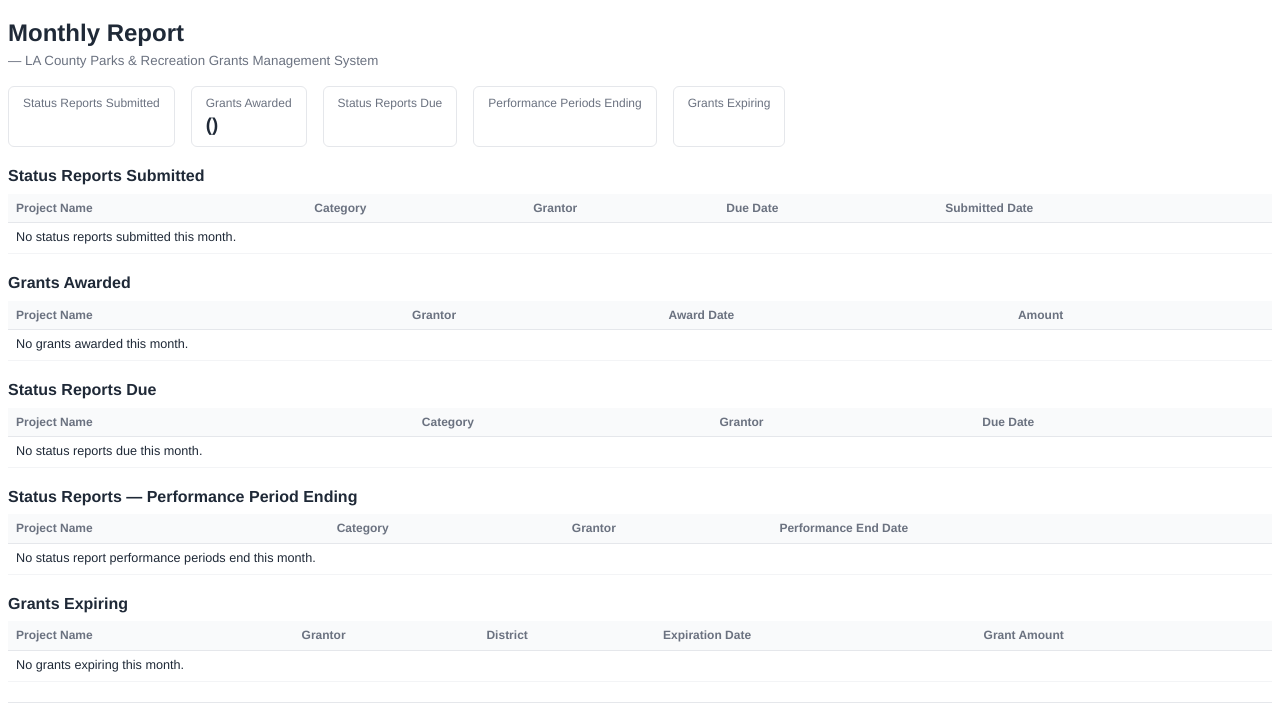
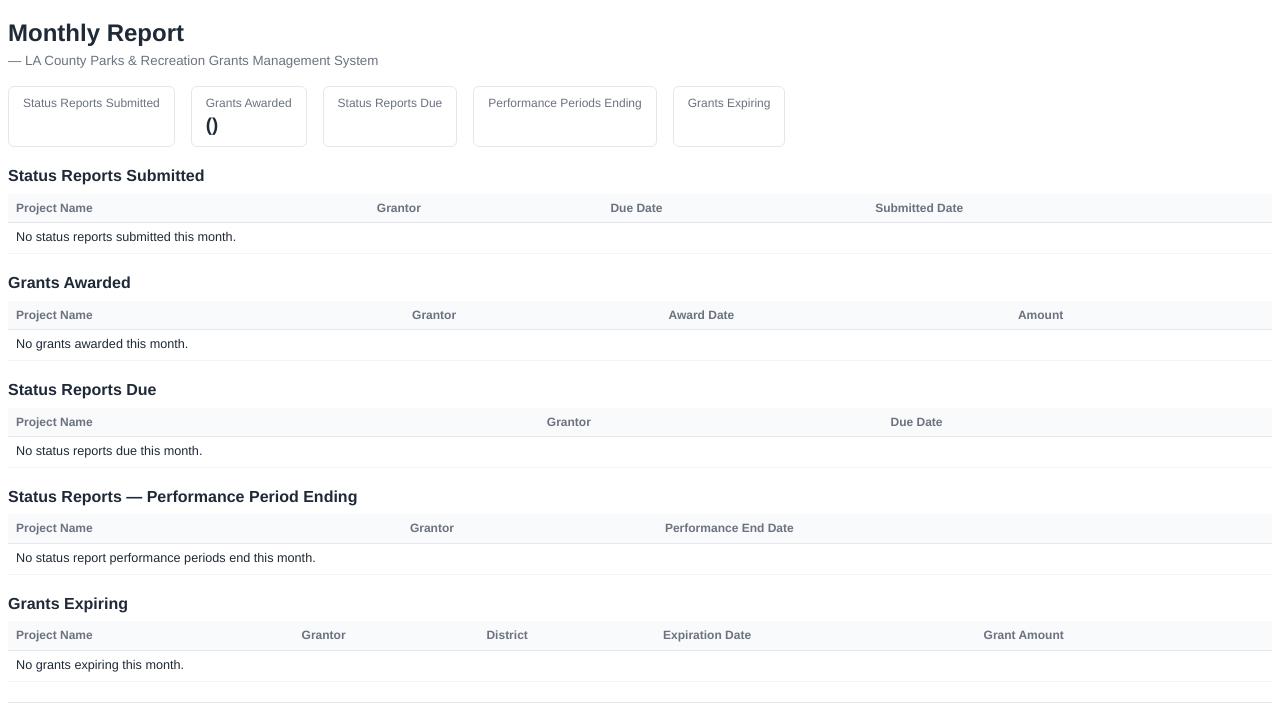
Before and after one commit to nateslee77/mygrant, a Python web app: template backend/app/templates/monthly_report.html in a window 1280 px wide. Shown: the top 714 px of the page. Run offline with Jinja, Linux system fonts and the light colour scheme; the template is opened without the code that fills it, so the values that code supplies are empty.

Commit message:
monthly report fix

```diff
--- a/backend/app/templates/monthly_report.html
+++ b/backend/app/templates/monthly_report.html
@@ -52,19 +52,18 @@
     <h2>Status Reports Submitted</h2>
     <table class="report">
       <thead>
-        <tr><th>Project Name</th><th>Category</th><th>Grantor</th><th>Due Date</th><th>Submitted Date</th></tr>
+        <tr><th>Project Name</th><th>Grantor</th><th>Due Date</th><th>Submitted Date</th></tr>
       </thead>
       <tbody>
         {% for i in psr_submitted %}
         <tr>
           <td>{{ i.project_name }}</td>
-          <td>{{ i.category }}</td>
           <td>{{ i.grantor or "—" }}</td>
           <td>{{ i.due_date.strftime("%m/%d/%Y") if i.due_date else "—" }}</td>
           <td>{{ i.submitted_date.strftime("%m/%d/%Y") if i.submitted_date else "—" }}</td>
         </tr>
         {% else %}
-        <tr><td colspan="5">No status reports submitted this month.</td></tr>
+        <tr><td colspan="4">No status reports submitted this month.</td></tr>
         {% endfor %}
       </tbody>
     </table>
@@ -95,18 +94,17 @@
     <h2>Status Reports Due</h2>
     <table class="report">
       <thead>
-        <tr><th>Project Name</th><th>Category</th><th>Grantor</th><th>Due Date</th></tr>
+        <tr><th>Project Name</th><th>Grantor</th><th>Due Date</th></tr>
       </thead>
       <tbody>
         {% for i in psr_due %}
         <tr>
           <td>{{ i.project_name }}</td>
-          <td>{{ i.category }}</td>
           <td>{{ i.grantor or "—" }}</td>
           <td>{{ i.due_date.strftime("%m/%d/%Y") if i.due_date else "—" }}</td>
         </tr>
         {% else %}
-        <tr><td colspan="4">No status reports due this month.</td></tr>
+        <tr><td colspan="3">No status reports due this month.</td></tr>
         {% endfor %}
       </tbody>
     </table>
@@ -116,18 +114,17 @@
     <h2>Status Reports &mdash; Performance Period Ending</h2>
     <table class="report">
       <thead>
-        <tr><th>Project Name</th><th>Category</th><th>Grantor</th><th>Performance End Date</th></tr>
+        <tr><th>Project Name</th><th>Grantor</th><th>Performance End Date</th></tr>
       </thead>
       <tbody>
         {% for i in psr_performance_ending %}
         <tr>
           <td>{{ i.project_name }}</td>
-          <td>{{ i.category }}</td>
           <td>{{ i.grantor or "—" }}</td>
           <td>{{ i.performance_end_date.strftime("%m/%d/%Y") if i.performance_end_date else "—" }}</td>
         </tr>
         {% else %}
-        <tr><td colspan="4">No status report performance periods end this month.</td></tr>
+        <tr><td colspan="3">No status report performance periods end this month.</td></tr>
         {% endfor %}
       </tbody>
     </table>
--- a/frontend/src/pages/MonthlyReport.jsx
+++ b/frontend/src/pages/MonthlyReport.jsx
@@ -132,7 +132,6 @@
             emptyMessage="No status reports submitted this month."
             columns={[
               { key: "project_name", label: "Project Name" },
-              { key: "category", label: "Category" },
               { key: "grantor", label: "Grantor" },
               { key: "due_date", label: "Due Date", render: (r) => formatDate(r.due_date) },
               { key: "submitted_date", label: "Submitted Date", render: (r) => formatDate(r.submitted_date) },
@@ -157,7 +156,6 @@
             emptyMessage="No status reports due this month."
             columns={[
               { key: "project_name", label: "Project Name" },
-              { key: "category", label: "Category" },
               { key: "grantor", label: "Grantor" },
               { key: "due_date", label: "Due Date", render: (r) => formatDate(r.due_date) },
             ]}
@@ -169,7 +167,6 @@
             emptyMessage="No status report performance periods end this month."
             columns={[
               { key: "project_name", label: "Project Name" },
-              { key: "category", label: "Category" },
               { key: "grantor", label: "Grantor" },
               { key: "performance_end_date", label: "Performance End Date", render: (r) => formatDate(r.performance_end_date) },
             ]}
```
Also changed, not shown: backend/app/services/monthly_report.py (+6 -6 lines).
